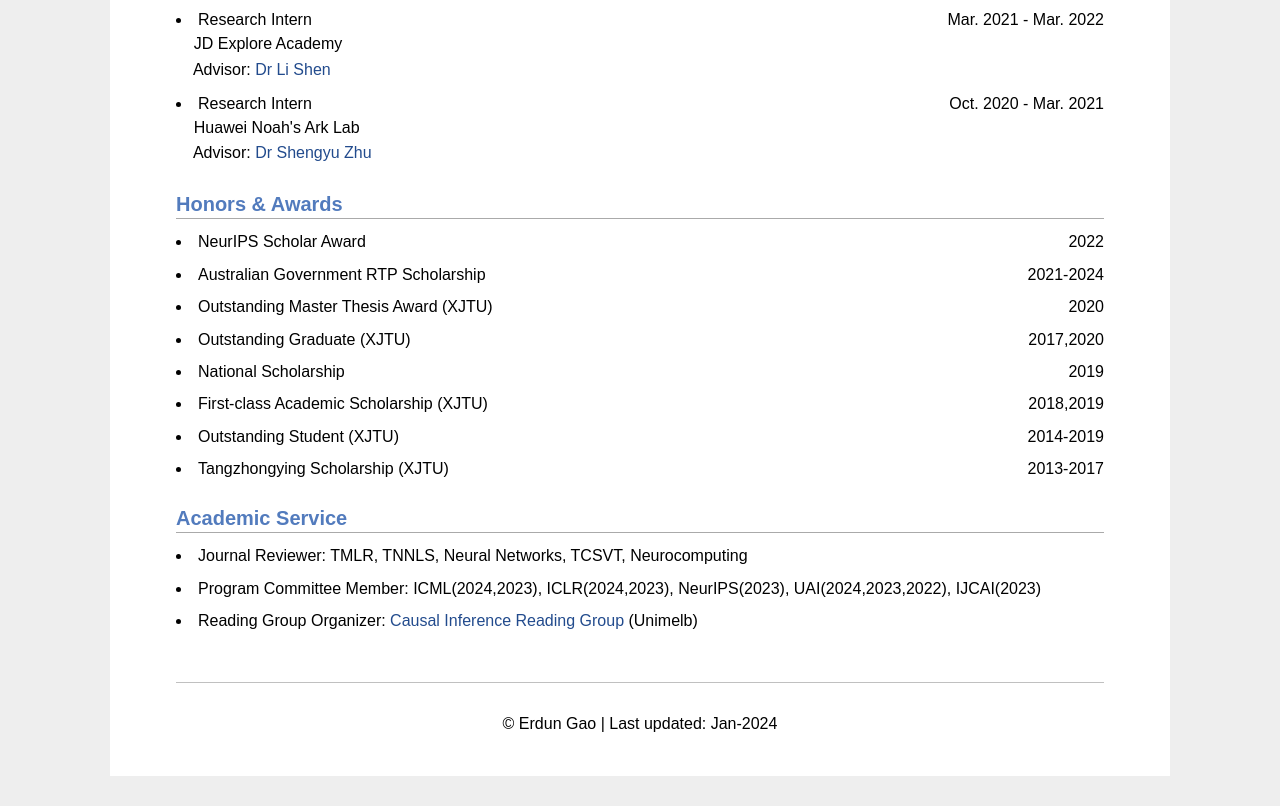
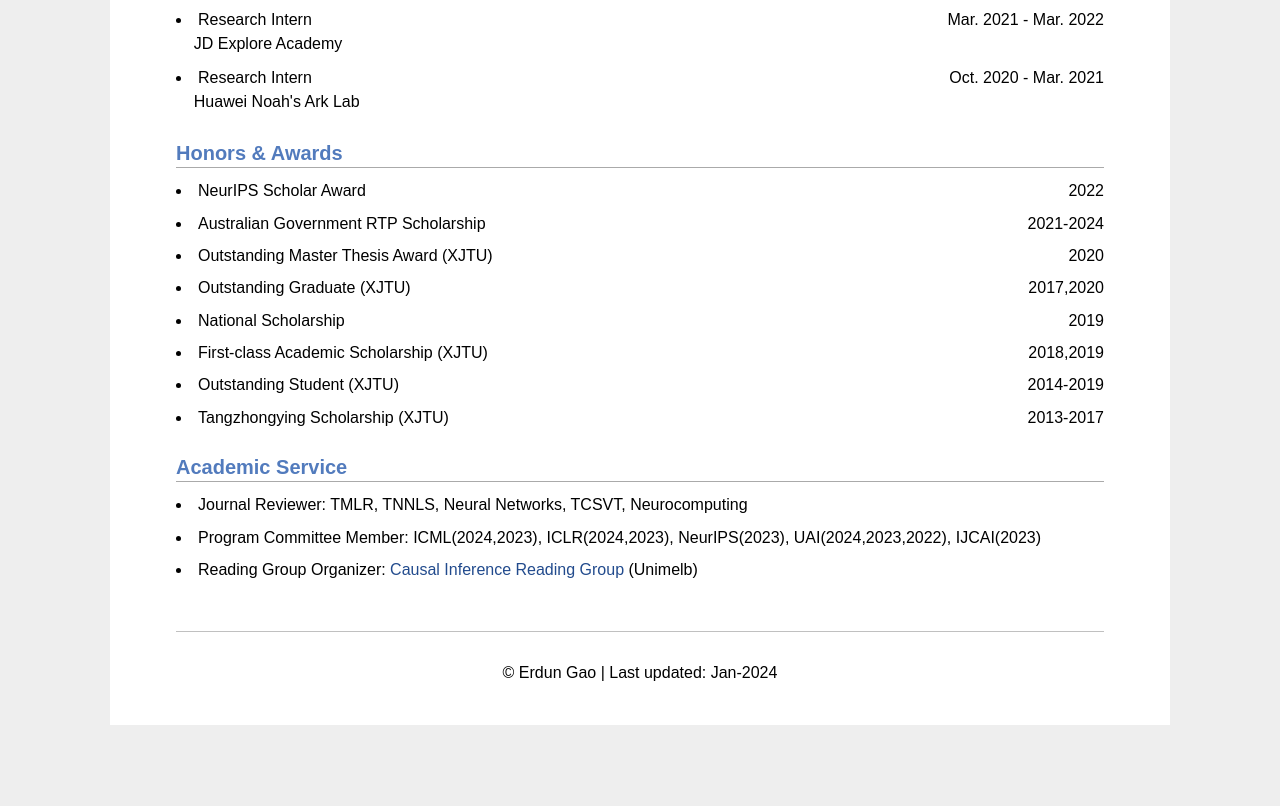
Before and after one commit to ErdunGAO/erdungao.github.io, a plain HTML site: page index.html in a window 1280 px wide. Shown: the part 1098-1904 px from the top of the page. After the commit the page ends 1853 px from the top, so only its background shows below. Drawn offline with Linux system fonts and the light colour scheme.

Commit message:
Update index.html

```diff
--- a/index.html
+++ b/index.html
@@ -140,9 +140,9 @@ Lately, I've been exploring ways to harness the power of LLMs for scientific dis
 	<p></p>
 	<p>&nbsp&nbsp&nbsp JD Explore Academy</p>
 	<p></p>
-	<p>&nbsp&nbsp&nbsp Advisor: <a href="https://sites.google.com/site/mathshenli/home">Dr Li Shen</a></p>
+<!-- 	<p>&nbsp&nbsp&nbsp Advisor: <a href="https://sites.google.com/site/mathshenli/home">Dr Li Shen</a></p>
         <p style="margin-top:3px">
-		</p>
+		</p> -->
 </li>
 
 <li>
@@ -150,9 +150,9 @@ Lately, I've been exploring ways to harness the power of LLMs for scientific dis
 	<p></p>
 	<p>&nbsp&nbsp&nbsp Huawei Noah's Ark Lab</p>
 	<p></p>
-	<p>&nbsp&nbsp&nbsp Advisor: <a href="https://zhushyu.github.io/">Dr Shengyu Zhu</a></p>
+<!-- 	<p>&nbsp&nbsp&nbsp Advisor: <a href="https://zhushyu.github.io/">Dr Shengyu Zhu</a></p>
         <p style="margin-top:3px">
-		</p>
+		</p> -->
 </li>
 
 <h2><font face="Arial"> Honors &amp; Awards </h2>
```
